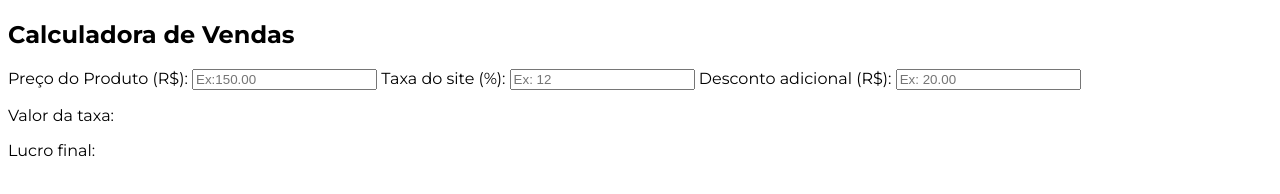
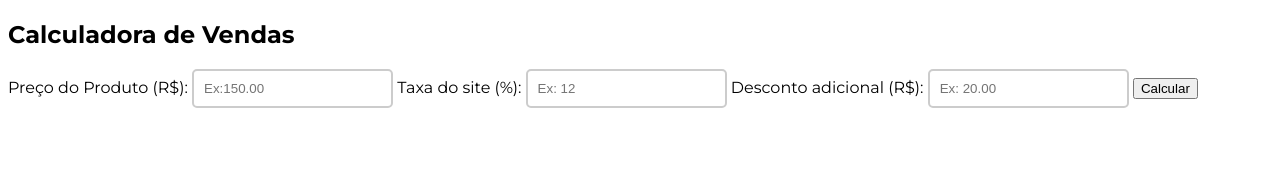
Before and after one commit to agathasouza113/regras_math_js, a plain HTML site: page pages/index.html in a window 1280 px wide. Drawn offline with Linux system fonts and the light colour scheme.

Commit message:
atividade

```diff
--- a/pages/index.html
+++ b/pages/index.html
@@ -19,6 +19,8 @@
 
             <label for="descontoReais">Desconto adicional (R$):</label>
             <input type="number" id="descontoReais" step="0.01" placeholder="Ex: 20.00">
+
+            <button type="button" onclick="calcular()">Calcular</button>
         </form>
     </section>
     <section id="resultado" class="hidden">
--- a/scripts/index.js
+++ b/scripts/index.js
@@ -1,17 +1,25 @@
 function calcular(){
     const preco = parseFloat(document.getElementById('preco').value);
     const taxaporcentagem = parseFloat(document.getElementById('taxa').value);
-    const descontoPorcentagem = parseFloat(document.getElementById('desconto').value);
-    const descontoReais = parseFloat(document.getElementById('descontoReais'))
-
-    const valorDesconto = preco * (desconto)
+    const descontoReais = parseFloat(document.getElementById('descontoReais').value)
 
     const valorTaxa = preco * (taxaporcentagem/100);
-    const lucroBruto = preco - valorTaxa;
+    const precoComDesconto = preco - descontoReais;
+    const lucroBruto = precoComDesconto - valorTaxa;
 
-    const lucroArredondado = Math.floor(lucroBruto);
+    const lucroArredondado = Math.ceil(lucroBruto);
 
     document.getElementById('out-taxa').innerText = "R$" + valorTaxa.toFixed(2);
-    document.getElementById('out-lucro').innerText = "R$" + lucroArredondado.toFixed(2);
+
+
+    valorFinal = document.getElementById('out-lucro');
+    valorFinal.innerText = "R$" + lucroArredondado.toFixed(2);
+
+    if(lucroArredondado < 50) {
+        valorFinal.style.color = "red";
+    } else {
+        valorFinal.style.color = "green";
+    }
+
     document.getElementById('resultado').classList.remove('hidden');
 }
--- a/style/index.css
+++ b/style/index.css
@@ -3,6 +3,22 @@
 html{
     font-family: "Montserrat", sans-serif;
 }
+input{
+    padding: 10px;
+    border: 2px solid #ccc;
+    border-radius: 5px;
+    transition: 0.3s;
+}
+
+input:focus{
+    border-color: #00978d;
+    box-shadow: 0 0 8px #055652;
+    outline: none;
+}
+.hidden{
+    display: none;
+}
+
 /*input{
     padding: .4rem;
     border-radius: 8px;
```
